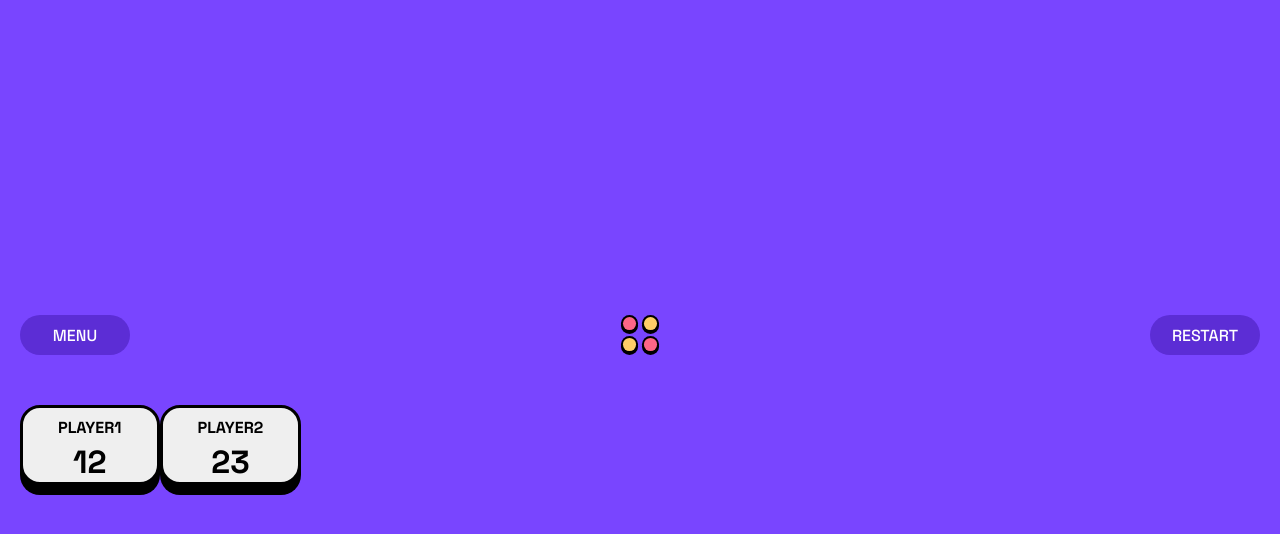
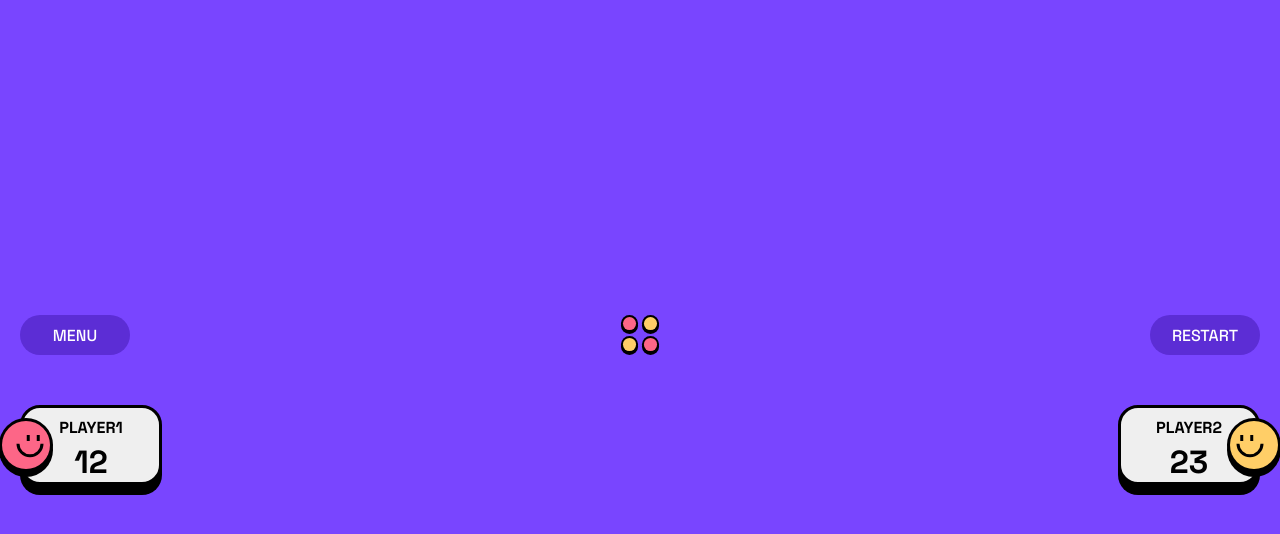
Before and after one commit to AldairUAM-Azc/connect4, a React (Vite) app: page / in a window 1280 px wide. Both pictures are taken after a click on the button "PLAY VS PLAYER". Shown: the top 534 px of the page. Built offline with nearby package versions, Linux system fonts and the light colour scheme.

Commit message:
Game options scores

```diff
--- a/src/Components/Game/Game.css
+++ b/src/Components/Game/Game.css
@@ -38,7 +38,7 @@
 
 .game .scores {
     display: flex;
-    width: 17rem;
+    justify-content: space-between;
     height: 8rem;
 }
 
@@ -53,6 +53,18 @@
     line-height: 2.0rem;
     box-sizing: border-box;
 }
+.game .scores .button:first-of-type::before {
+    content: url(../../assets/images/player-one.svg);
+    position:absolute;
+    transform: translateX(-6.5rem);
+}
+
+.game .scores .button:last-of-type::before {
+    content: url(../../assets/images/player-two.svg);
+    position:absolute;
+    transform: translateX(6.5rem);
+}
+
 .game .scores .button div {
     font-size: 3.2rem;
 }
```
